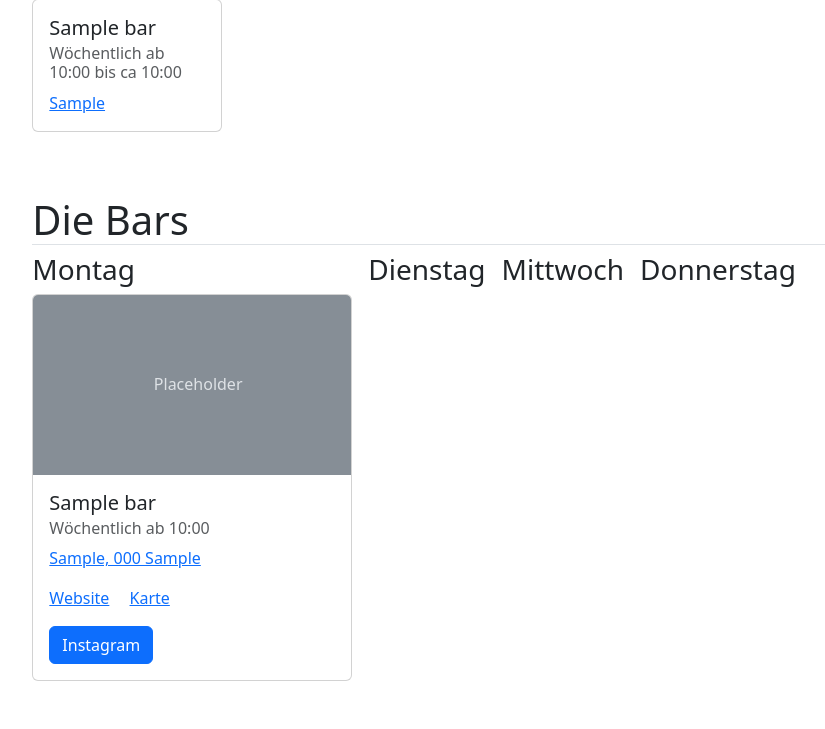
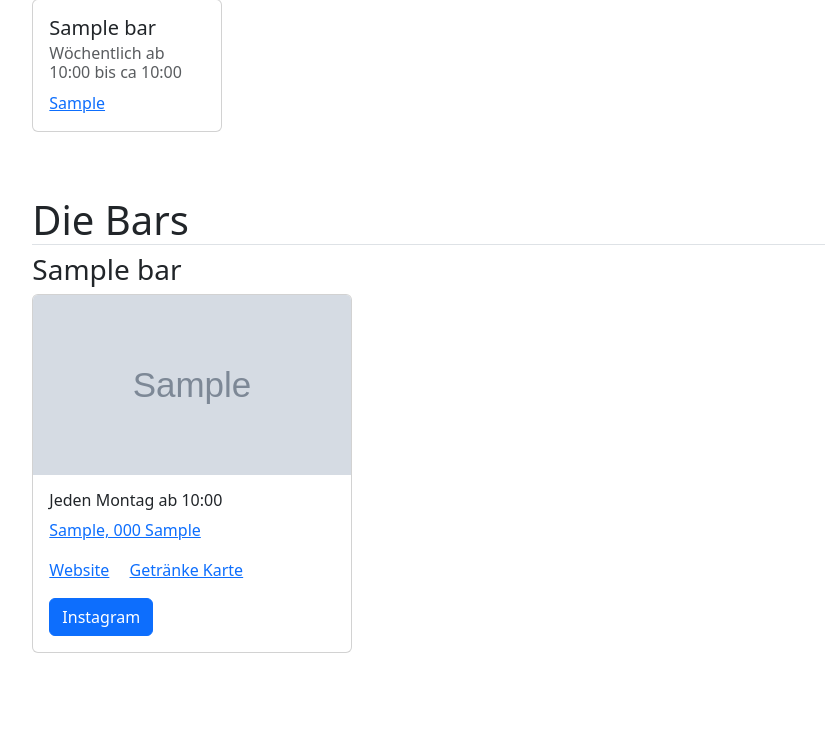
Before and after one commit to studi-bars/website, a Django app: page / in a window 1280 px wide. Shown: the part 449-1178 px from the top of the page, without its empty margins (193-1018 px from the left). After the commit the page ends 1102 px from the top, so only its background shows below. Run offline with Django 5.2, Linux system fonts and the light colour scheme; tables that the repository leaves empty hold one stand-in row (values such as "Sample post"); grey boxes marked "Sample" are stand-in pictures; some libraries are stand-ins or nearby versions.

Commit message:
Better choises in models. Show Bar names instead of days on top of cards

```diff
--- a/main/models.py
+++ b/main/models.py
@@ -2,38 +2,27 @@ from django.contrib.auth.models import User
 from django.db import models
 
 
+class Weekday(models.IntegerChoices):
+    MONDAY = 1, 'Montag'
+    TUESDAY = 2, 'Dienstag'
+    WEDNESDAY = 3, 'Mittwoch'
+    THURSDAY = 4, 'Donnerstag'
+    FRIDAY = 5, 'Freitag'
+    SATURDAY = 6, 'Samstag'
+    SUNDAY = 7, 'Sonntag'
+
+
 class WeekdayField(models.IntegerField):
-    MONDAY = 1
-    TUESDAY = 2
-    WEDNESDAY = 3
-    THURSDAY = 4
-    FRIDAY = 5
-    SATURDAY = 6
-    SUNDAY = 7
-
-    WEEKDAY_CHOICES = (
-        (MONDAY, 'Montag'),
-        (TUESDAY, 'Dienstag'),
-        (WEDNESDAY, 'Mittwoch'),
-        (THURSDAY, 'Donnerstag'),
-        (FRIDAY, 'Freitag'),
-        (SATURDAY, 'Samstag'),
-        (SUNDAY, 'Sonntag'),
-    )
 
     def __init__(self, *args, **kwargs):
-        kwargs['choices'] = self.WEEKDAY_CHOICES
+        kwargs['choices'] = Weekday
         super(WeekdayField, self).__init__(*args, **kwargs)
 
 
 class Bar(models.Model):
-    OPEN_WEEKLY = 1
-    OPEN_135 = 2
-
-    OPEN_CHOICES = (
-        (OPEN_WEEKLY, 'Weekly'),
-        (OPEN_135, '1./3./5.'),
-    )
+    class OpenModel(models.IntegerChoices):
+        WEEKLY = 1, 'Weekly'
+        OPEN_135 = 2, '1./3./5.'
 
     name = models.CharField(unique=True, max_length=254)
     description = models.TextField(null=True, blank=True)
@@ -43,8 +32,8 @@ class Bar(models.Model):
     day = WeekdayField()
     start_time = models.TimeField(default='21:00')
     end_time = models.TimeField(null=True, blank=True, help_text="Ungefähres Ende")
-    open = models.IntegerField(choices=OPEN_CHOICES, help_text="Sowas wie jede Woche, 1./3./5. Mittwoch",
-                               default=OPEN_WEEKLY)
+    open = models.IntegerField(choices=OpenModel, help_text="Sowas wie jede Woche, 1./3./5. Mittwoch",
+                               default=OpenModel.WEEKLY)
     image = models.ImageField(upload_to="bars/", blank=True, null=True)
     city = models.CharField(max_length=50)
     zip_code = models.CharField(max_length=6)
--- a/main/templates/main/main.html
+++ b/main/templates/main/main.html
@@ -13,7 +13,7 @@
         </div>
     </div>
     <div class="row mb-5">
-        {% for day in bars %}
+        {% for day in bars_by_day %}
             <div class="col-12 col-sm-6 col-lg-3">
                 <h3 class="border-bottom pb-1 mb-3">{{ day.0 }}</h3>
                 {% for bar in day.1 %}
@@ -30,7 +30,8 @@
                                 {% if bar.end_time %} bis ca {{ bar.end_time }}{% endif %}
                             </h6>
                             <p class="card-text">
-                                <a class="fg-white" target="_blank" href="https://maps.google.com/?q={{ bar.name }}, {{ bar.street }}, {{ bar.zip_code }} {{ bar.city }}">{{ bar.street }}</a>
+                                <a class="fg-white" target="_blank"
+                                   href="https://maps.google.com/?q={{ bar.name }}, {{ bar.street }}, {{ bar.zip_code }} {{ bar.city }}">{{ bar.street }}</a>
                             </p>
 
                         </div>
@@ -41,47 +42,52 @@
     </div>
     <h1 class="border-bottom" id="die-bars">Die Bars</h1>
     <div class="d-flex overflow-auto flex-nowrap mb-5">
-        {% for day in bars %}
+        {% for bar in bars %}
             <div class="me-2">
-                <h3 class="me-2" style="position:sticky; left: 0; width: max-content">{{ day.0 }}</h3>
+                <h3 class="me-2" style="position:sticky; left: 0; width: max-content">{{ bar.name }}</h3>
 
                 <div class="d-flex flex-nowrap">
-                    {% for bar in day.1 %}
+                    {% comment %}{% for bar in day.1 %}{% endcomment %}
                         <div class="card me-2" style="width: 20rem">
+                            {% if not bar.image %}
                                 <svg class="bd-placeholder-img card-img-top" width="100%" height="180"
                                      xmlns="http://www.w3.org/2000/svg" role="img" aria-label="Placeholder: Image cap"
                                      preserveAspectRatio="xMidYMid slice" focusable="false"><title>Placeholder</title>
                                     <rect width="100%" height="100%" fill="#868e96"></rect>
                                     <text x="38%" y="50%" fill="#dee2e6" dy=".3em">Placeholder</text>
                                 </svg>
+                            {% else %}
+                                <img src="{{ bar.image.url }}" class="card-img-top" height="180px">
+                            {% endif %}
                             <div class="card-body">
-                                <h5 class="card-title">{{ bar.name }}</h5>
-                                <h6 class="card-subtitle mb-2 text-body-secondary">
+                                <h6 class="card-title">
                                     {% if bar.open == 1 %}
-                                        Wöchentlich
+                                        Jeden {{ bar.get_day_display }}
                                     {% else %}
-                                        Jeden 1./3./5. {{ day.0 }}
+                                        Jeden 1./3./5. {{ bar.get_day_display }}
                                     {% endif %}
                                     ab {{ bar.start_time }}
                                 </h6>
                                 <p class="card-text">
-                                    <a target="_blank" href="https://maps.google.com/?q={{ bar.name }}, {{ bar.street }}, {{ bar.zip_code }} {{ bar.city }}">{{ bar.street }}, {{ bar.zip_code }} {{ bar.city }}</a>
+                                    <a target="_blank"
+                                       href="https://maps.google.com/?q={{ bar.name }}, {{ bar.street }}, {{ bar.zip_code }} {{ bar.city }}">{{ bar.street }}, {{ bar.zip_code }} {{ bar.city }}</a>
                                 </p>
                                 <p>
                                     {% if bar.website %}
                                         <a target="_blank" href="{{ bar.website }}" class="card-link">Website</a>
                                     {% endif %}
                                     {% if bar.menu_url %}
-                                        <a target="_blank" href="{{ bar.menu_url }}" class="card-link">Karte</a>
+                                        <a target="_blank" href="{{ bar.menu_url }}" class="card-link">Getränke Karte</a>
                                     {% endif %}
                                 </p>
                                 {% if bar.instagram_id %}
-                                    <a target="_blank" href="https://www.instagram.com/{{ bar.instagram_id }}" class="btn btn-primary">Instagram</a>
+                                    <a target="_blank" href="https://www.instagram.com/{{ bar.instagram_id }}"
+                                       class="btn btn-primary">Instagram</a>
                                 {% endif %}
 
                             </div>
                         </div>
-                    {% endfor %}
+                    {% comment %}{% endfor %}{% endcomment %}
                 </div>
             </div>
         {% endfor %}
--- a/main/views.py
+++ b/main/views.py
@@ -5,7 +5,7 @@ from django.contrib.auth.decorators import login_required
 from django.db.models import Q
 from django.shortcuts import render
 
-from main.models import WeekdayField, Bar
+from main.models import WeekdayField, Bar, Weekday
 
 
 # Create your views here.
@@ -14,10 +14,11 @@ def main_view(request):
     for bar in Bar.objects.all():
         bars_by_weekday[bar.day].append(bar)
     bars = []
-    for day in WeekdayField.WEEKDAY_CHOICES[:-3]:
+    for day in Weekday.choices[:-3]:
         bars.append((day[1], bars_by_weekday[day[0]]))
     return render(request, 'main/main.html', {
         'title': 'Home',
-        'weekdays': WeekdayField.WEEKDAY_CHOICES[:-3],
-        'bars': bars
+        'weekdays': Weekday.choices[:-3],
+        'bars_by_day': bars,
+        'bars': Bar.objects.all().order_by('day'),
     })
```
Lines whose indentation alone changed are shown as unchanged.
